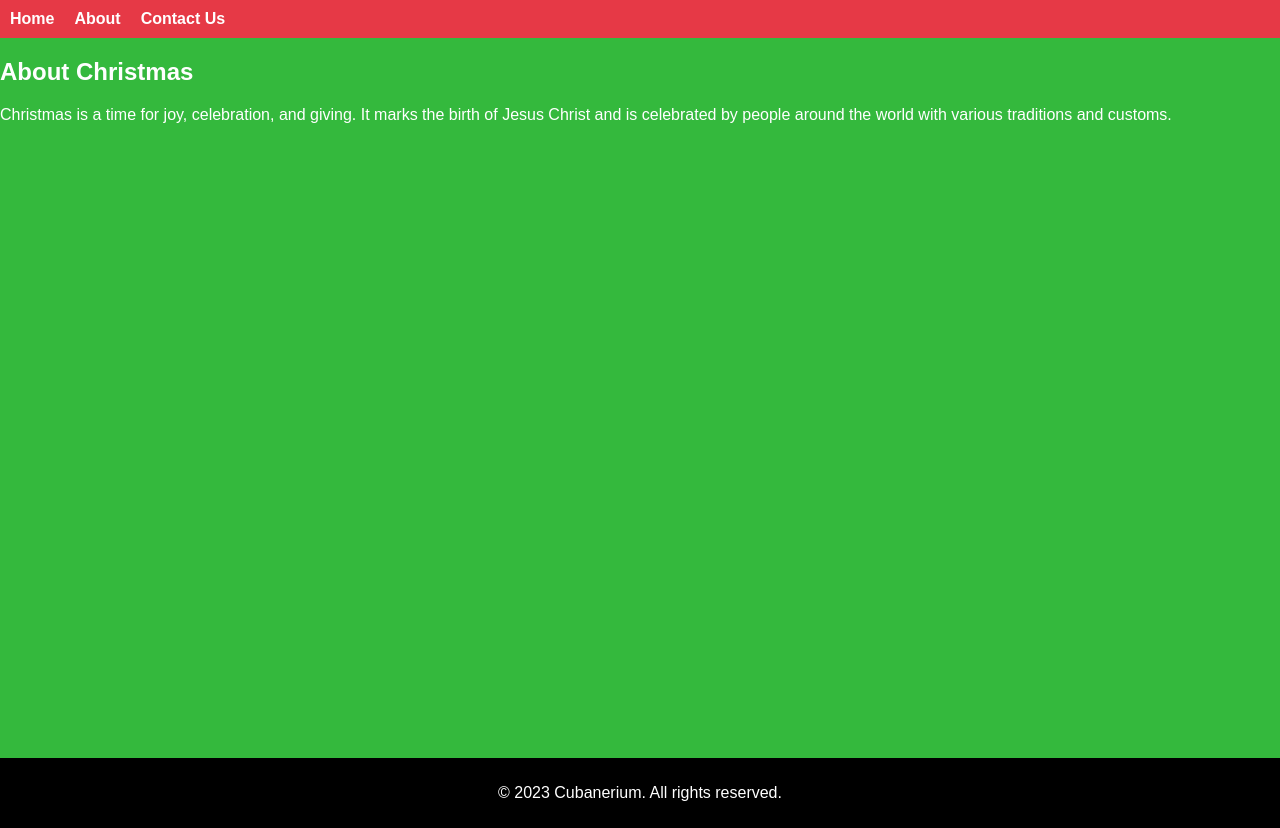
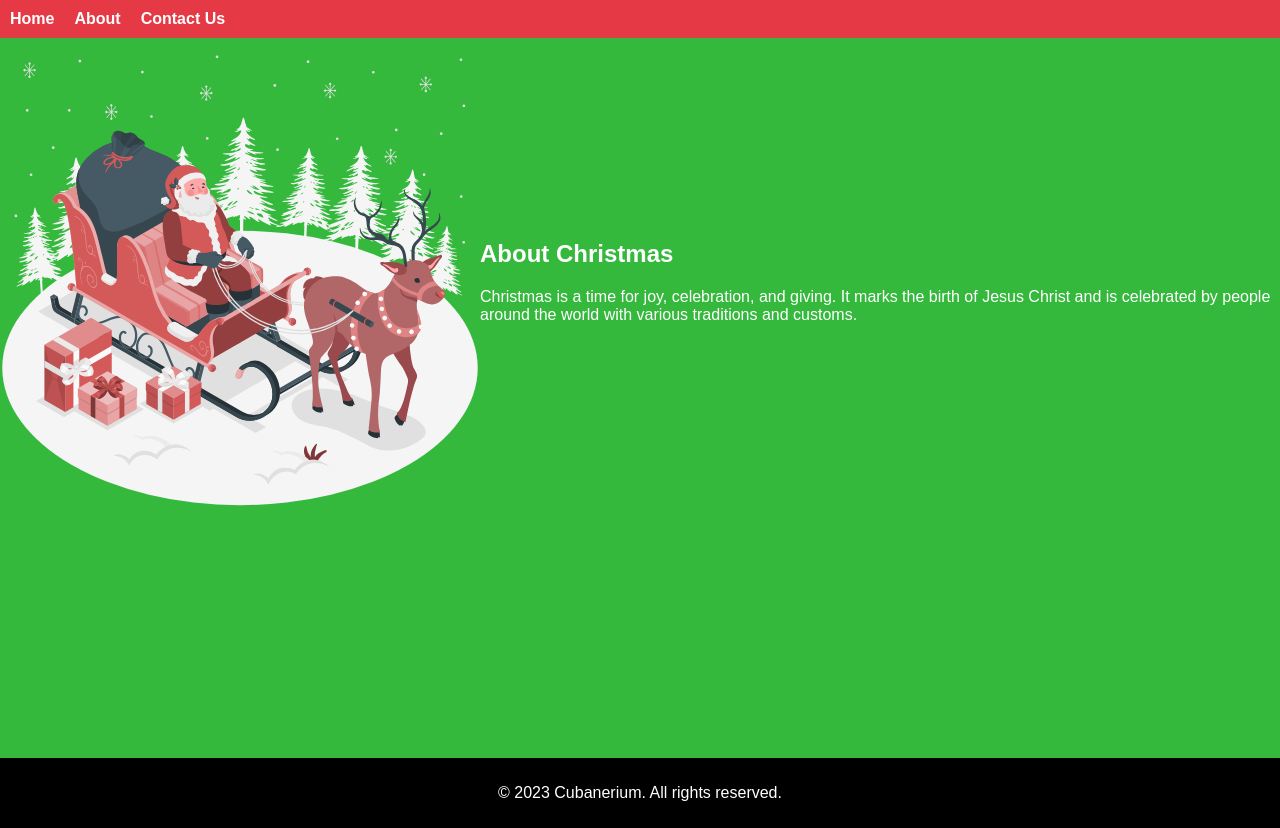
Before and after one commit to Naboth-tieng/ProjectX, a React (Create React App) app: page /about in a window 1280 px wide. Built offline with nearby package versions, Linux system fonts and the light colour scheme.

Commit message:
Modify about page

```diff
--- a/src/Pages/about.js
+++ b/src/Pages/about.js
@@ -1,8 +1,12 @@
 // About.js
 import React from 'react';
+import Santa from './aboutsanta.svg'
 
 const About = () => {
   return (
+
+    <div style={{display:'flex', alignItems:"center"}}>
+    <div><img style={{height:"30rem"}} src={Santa}/></div>
     <div>
       <h2>About Christmas</h2>
       <p>
@@ -11,6 +15,7 @@ const About = () => {
         {/* Add more information and visuals about Christmas */}
       </p>
     </div>
+    </div>
   );
 };
 
--- a/src/Pages/contact.js
+++ b/src/Pages/contact.js
@@ -10,6 +10,9 @@ const ContactUs = () => {
 
   return (
     <div>
+      <div>
+
+      </div>
       <h2>Contact Us</h2>
       <p>
         Submit your email and wishes to Santa to get on the 'Nice List' this Christmas!
@@ -20,7 +23,9 @@ const ContactUs = () => {
           Send Email to Santa
         </button>
       </form>
+
     </div>
+
   );
 };
 
```
Also changed, not shown: src/Pages/aboutsanta.svg (added).
